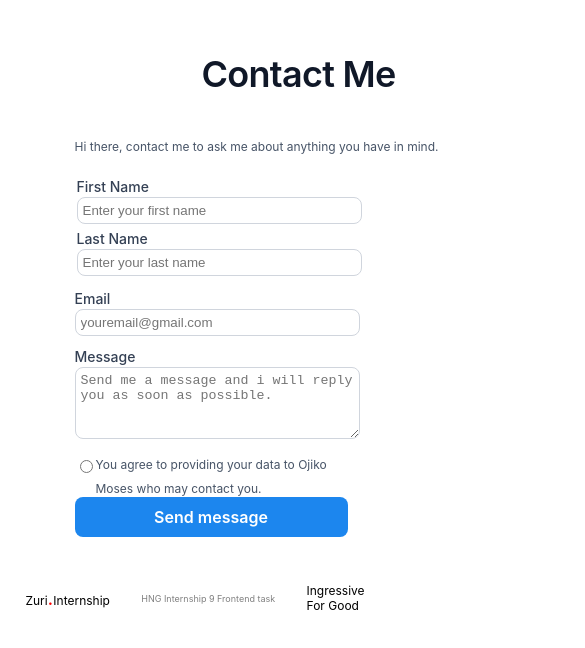
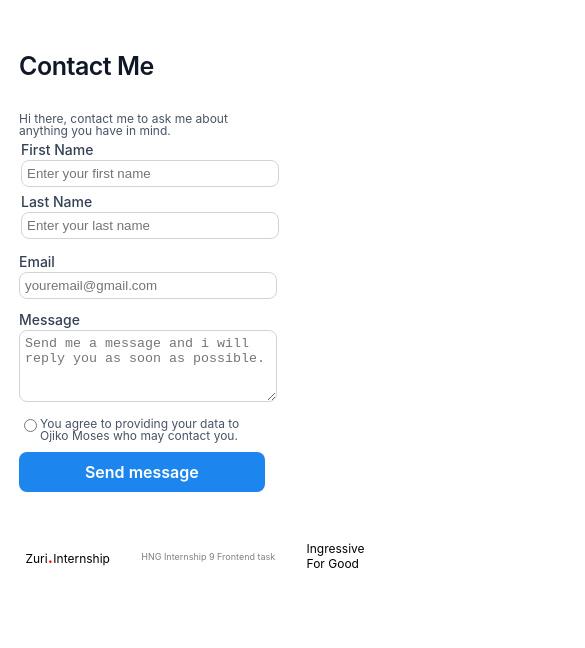
Before and after one commit to mosesojiko/zuri-stage1, a React (Create React App) app: page /contact in a window 390 px wide. Shown: the top 648 px of the page, 585 px wide, since content can reach past the window. Built offline with nearby package versions, Linux system fonts and the light colour scheme.

Commit message:
style: contact page

```diff
--- a/src/pages/Contact.css
+++ b/src/pages/Contact.css
@@ -15,7 +15,7 @@
     font-family: 'Inter';
     font-style: normal;
     font-weight: 600;
-    font-size: 36px;
+    font-size: 25px;
     line-height: 44px;
     letter-spacing: -0.02em;
     color: #101828;
@@ -130,13 +130,18 @@
     .contact_form_container {
             width: 70%;
             margin: 0 auto;
+            margin-left: 0px;
+            padding: 3px;
         }
     .contact_form {
-        width: 100%;
+        width: 90%;
     }
 
     .contact-form-subtext {
         font-size: 12px;
+        max-width: 95%;
+        height: 12px;
+        line-height: 12px;
     }
     .contact_form > div {
         width: 100%;
@@ -153,6 +158,8 @@
     }
     .radio_btn {
         font-size: 12px;
+        height: 12px;
+        line-height: 12px;
     }
 
 }
--- a/src/pages/Contact.js
+++ b/src/pages/Contact.js
@@ -27,7 +27,7 @@ function Contact() {
     return (
         <div className='contact_form_container'>
             <form className='contact_form' onSubmit={handleSubmit}>
-                <p className='contact-form-heading' style={{textAlign:"center"}}>Contact Me</p>
+                <p className='contact-form-heading'>Contact Me</p>
                 <p className='contact-form-subtext'>Hi there, contact me to ask me about anything you have in mind.</p>
                 <div className='contact_form_namecontainer'>
                     <div>
```
